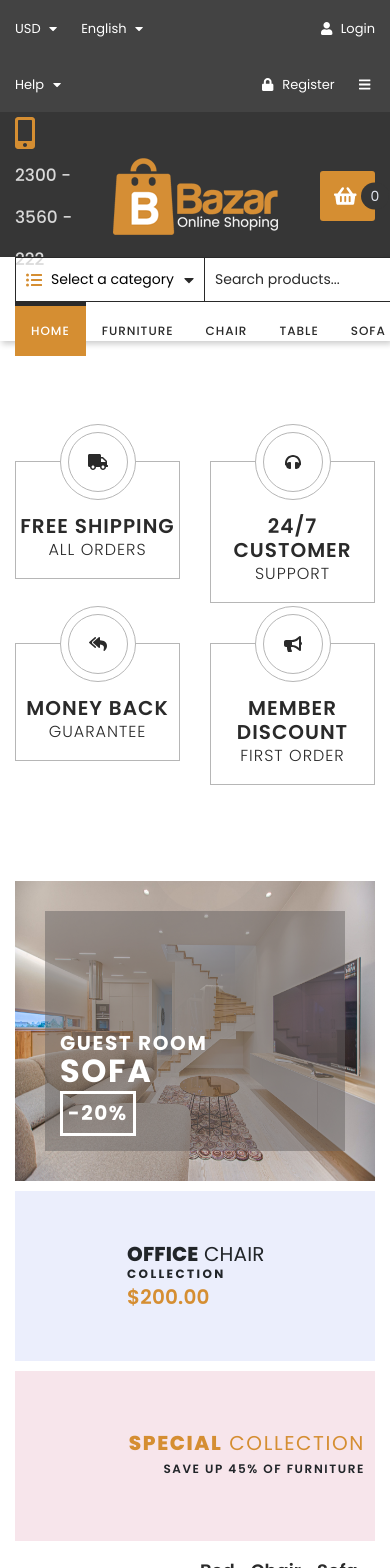
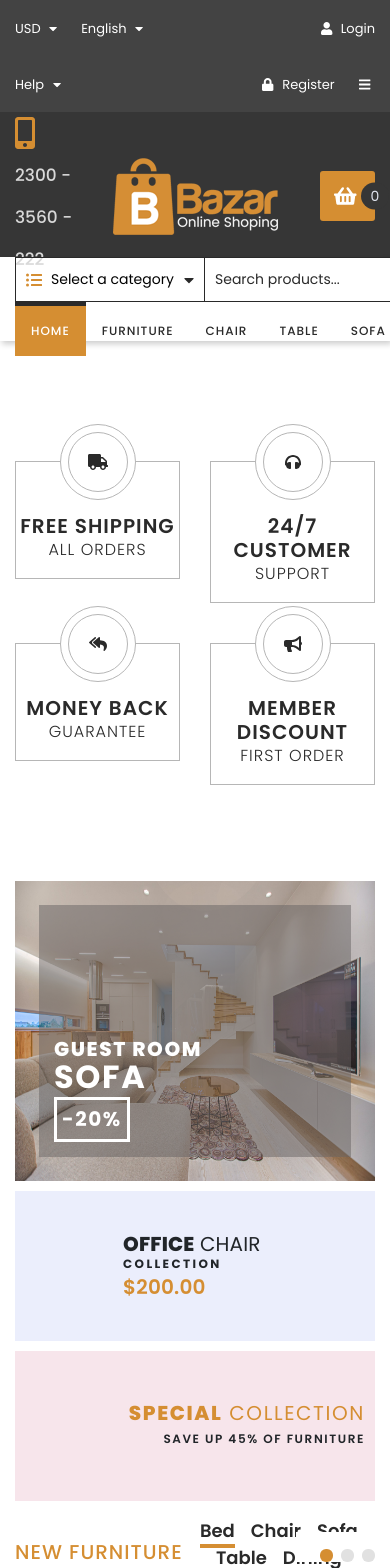
Before and after one commit to matwjablonski/wdp-2403-01, a React (Create React App) app: page / in a window 390 px wide. Shown: the top 1568 px of the page. Built offline with nearby package versions, Linux system fonts and the light colour scheme.

Commit message:
[WDP-25] Dodano nowy komponent SalesPanel

```diff
--- /dev/null
+++ b/src/components/common/SalesPanel/SalesPanel.js
@@ -0,0 +1,27 @@
+import React from 'react';
+import PropTypes from 'prop-types';
+import styles from './SalesPanel.module.scss';
+
+const SalesPanel = ({ children, className: propClassName, sales }) => {
+  const classes = [styles.root];
+  const srcDir = process.env.PUBLIC_URL;
+
+  if (propClassName) classes.push(propClassName);
+
+  return (
+    <div
+      className={classes.join(' ')}
+      style={{ backgroundImage: `url(${srcDir}${sales.filePath}` }}
+    >
+      {children}
+    </div>
+  );
+};
+
+SalesPanel.propTypes = {
+  children: PropTypes.node,
+  className: PropTypes.string,
+  sales: PropTypes.object,
+};
+
+export default SalesPanel;
--- /dev/null
+++ b/src/components/common/SalesPanel/SalesPanel.module.scss
@@ -0,0 +1,6 @@
+.root {
+   background-repeat: no-repeat;
+   background-position: 0% 0%;
+   background-size: 100% 100%;
+   height: 100%;
+}
--- a/src/components/features/Promotions/Promotions.js
+++ b/src/components/features/Promotions/Promotions.js
@@ -3,9 +3,9 @@ import { useSelector } from 'react-redux';
 import { getAll } from '../../../redux/promotionsRedux';
 import styles from './Promotions.module.scss';
 import { clsx } from 'clsx';
+import SalesPanel from '../../common/SalesPanel/SalesPanel';
 
 const Promotions = () => {
-  const srcDir = process.env.PUBLIC_URL;
   const panelType = {
     left: 'left-panel',
     rightUpper: 'right-upper-panel',
@@ -17,17 +17,16 @@ const Promotions = () => {
   const rightUpperPanel = promotions.find(item => item.type === panelType.rightUpper);
   const rightBottomPanel = promotions.find(item => item.type === panelType.rightBottom);
 
-  const leftPanelImageProps = {
-    alt: panelType.left,
-    filePath: `${srcDir}${leftPanel.filePath}`,
-  };
-  const rightUpperPanelImageProps = {
-    alt: panelType.rightUpper,
-    filePath: '', //`${srcDir}${rightUpperPanel.filePath}`,
-  };
-  const rightBottomPanelImageProps = {
-    alt: panelType.rightBottom,
-    filePath: '', //`${srcDir}${rightBottomPanel.filePath}`,
+  const getContent = panel => {
+    return (
+      <div className={styles.content}>
+        <p>
+          <span>{panel.title.split('#')[0]}</span> {panel.title.split('#')[1]}
+        </p>
+        <p>{panel.subtitle}</p>
+        <p>{panel.discount}</p>
+      </div>
+    );
   };
 
   return (
@@ -35,54 +34,31 @@ const Promotions = () => {
       <div className='container'>
         <div className={clsx('d-flex row', styles.panel)}>
           <div className={clsx('col-sm-6')}>
-            <div
-              className={clsx(styles.leftPanel, styles.bkgImage)}
-              style={{ backgroundImage: `url(${leftPanelImageProps.filePath})` }}
-            >
-              <div className={clsx('d-flex align-items-end', styles.bkg)}>
-                <div className={styles.content}>
-                  <p>{leftPanel.title}</p>
-                  <p>{leftPanel.subtitle}</p>
-                  <p>{leftPanel.discount}</p>
+            <div className={clsx(styles.leftPanel)}>
+              <SalesPanel className={clsx('p-4')} sales={leftPanel}>
+                <div className={clsx('d-flex align-items-end', styles.bkg)}>
+                  {getContent(leftPanel)}
                 </div>
-              </div>
+              </SalesPanel>
             </div>
           </div>
           <div className={clsx('col-sm-6')}>
             <div className={clsx('d-flex flex-column', styles.rightPanel)}>
               <div className={clsx('', styles.rightUpper)}>
-                <div
-                  className={clsx('d-flex justify-content-end', styles.bkgImage)}
-                  style={{
-                    backgroundImage: `url(${rightUpperPanelImageProps.filePath})`,
-                  }}
+                <SalesPanel
+                  className={clsx('d-flex justify-content-end')}
+                  sales={rightUpperPanel}
                 >
-                  <div className={styles.content}>
-                    <p>
-                      <span>{rightUpperPanel.title.split(' ')[0]}</span>{' '}
-                      {rightUpperPanel.title.split(' ')[1]}
-                    </p>
-                    <p>{rightUpperPanel.subtitle}</p>
-                    <p>{rightUpperPanel.discount}</p>
-                  </div>
-                </div>
+                  {getContent(rightUpperPanel)}
+                </SalesPanel>
               </div>
               <div className={clsx('', styles.rightBottom)}>
-                <div
-                  className={clsx('d-flex justify-content-end', styles.bkgImage)}
-                  style={{
-                    backgroundImage: `url(${rightBottomPanelImageProps.filePath})`,
-                  }}
+                <SalesPanel
+                  className={clsx('d-flex justify-content-end')}
+                  sales={rightBottomPanel}
                 >
-                  <div className={styles.content}>
-                    <p>
-                      <span>{rightBottomPanel.title.split(' ')[0]}</span>{' '}
-                      {rightBottomPanel.title.split(' ')[1]}
-                    </p>
-                    <p>{rightBottomPanel.subtitle}</p>
-                    <p>{rightBottomPanel.discount}</p>
-                  </div>
-                </div>
+                  {getContent(rightBottomPanel)}
+                </SalesPanel>
               </div>
             </div>
           </div>
--- a/src/components/features/Promotions/Promotions.module.scss
+++ b/src/components/features/Promotions/Promotions.module.scss
@@ -2,17 +2,6 @@
 
 .root {
   padding: 1rem 0;
-
-  .bkgImage {
-    background-repeat: no-repeat;
-    background-position: 0% 0%;
-    background-size: 100% 100%;
-    height: 100%;
-
-    @media only screen and (max-width: 575.5px) {
-      height: 150px;
-    }
-  }
 
   .panel {
     @media only screen and (max-width: 575.5px) {
@@ -22,7 +11,6 @@
 
   .leftPanel {
     color: white;
-    padding: 30px;
     height: 300px;
 
     .bkg {
@@ -57,6 +45,7 @@
   .rightPanel {
     height: 100%;
     row-gap: 30px;
+
     @media only screen and (max-width: 575.5px) {
       row-gap: 10px;
     }
@@ -64,11 +53,14 @@
     .rightUpper {
       background-color: rgb(235, 238, 252);
       flex: 1;
-      padding: 10px;
 
       .content {
         width: 70%;
         justify-content: center;
+
+        @media only screen and (max-width: 575.5px) {
+          height: 150px;
+        }
 
         p {
           margin-right: auto;
@@ -92,12 +84,16 @@
     .rightBottom {
       background-color: rgb(247, 229, 235);
       flex: 1;
-      padding: 10px;
 
       .content {
         width: 70%;
         justify-content: center;
         text-align: end;
+        padding-right: 10px;
+
+        @media only screen and (max-width: 575.5px) {
+          height: 150px;
+        }
 
         p {
           margin-left: auto;
--- a/src/redux/initialState.js
+++ b/src/redux/initialState.js
@@ -16,17 +16,17 @@ const initialState = {
     },
     {
       type: 'right-upper-panel',
-      title: 'office chair',
+      title: 'office#chair',
       subtitle: 'collection',
       discount: '$200.00',
-      filePath: '/images/promotions/right-upper-panel.jpg',
+      filePath: '', //'/images/promotions/right-upper-panel.jpg',
     },
     {
       type: 'right-bottom-panel',
-      title: 'special collection',
+      title: 'special#collection',
       subtitle: '',
       discount: 'Save up 45% of furniture',
-      filePath: '/images/promotions/right-bottom-panel.jpg',
+      filePath: '', //'/images/promotions/right-bottom-panel.jpg',
     },
   ],
   products: [
```
Also changed, not shown: 1 other file (tests, documents, lock files or other folders).
